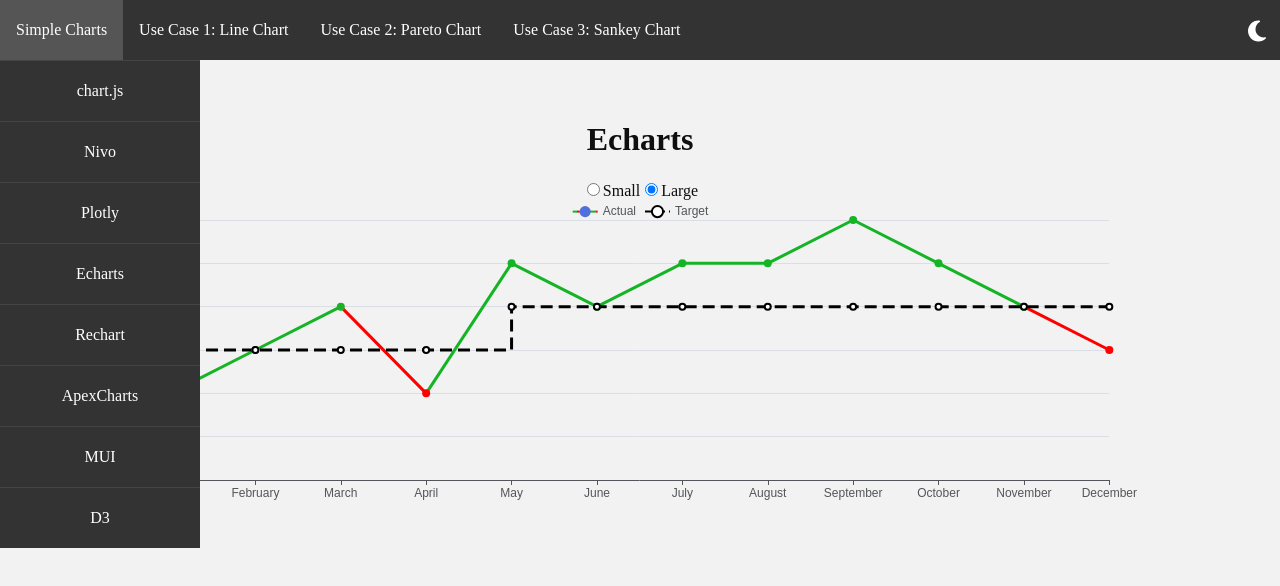
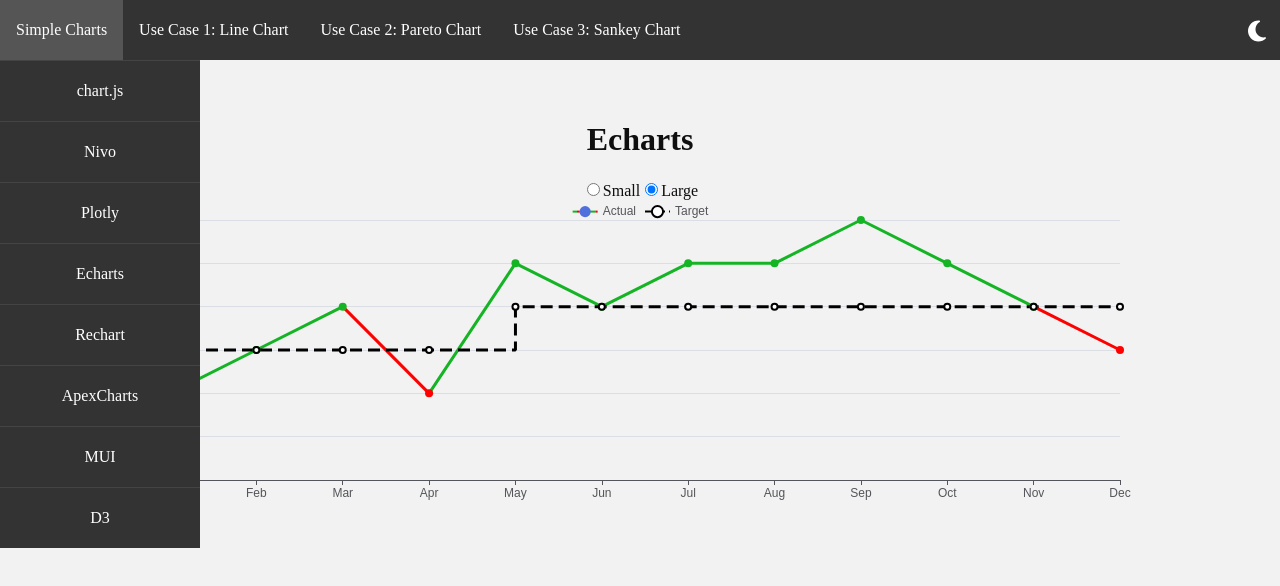
Before and after one commit to Deaniebean/data-viz-libraries, a React (Vite) app: page /echarts/line-chart-custom in a window 1280 px wide. Shown: the top 586 px of the page. Built offline with nearby package versions, Linux system fonts and the light colour scheme; what chartjs-chart-sankey, chartjs-plugin-datalabels would draw is missing.

Commit message:
feinschliff2

```diff
--- a/src/App.tsx
+++ b/src/App.tsx
@@ -19,7 +19,6 @@ import { ChartjsSankey } from "./charts/sankeyChart/ChartjsSankey";
 import { EchartsSankey } from "./charts/sankeyChart/EchartsSankey";
 import { ApexSankeyChart } from "./charts/sankeyChart/ApexSankey";
 import { EchartsSankey2 } from "./charts/sankeyChart/sankeyforPareto/EchartsSankey2";
-import { EchartsSankey3 } from "./charts/sankeyChart/EchartsSankey3";
 import { ChartjsCustom } from "./charts/customLineChart/ChartjsCustom";
 
 function App() {
@@ -62,7 +61,6 @@ function App() {
           <Route path="/apexcharts/sankey" element={<ApexSankeyChart />} />
           <Route path="/echarts/sankey" element={<EchartsSankey />} />
           <Route path="/echarts/sankey2" element={<EchartsSankey2 />} />
-          <Route path="/echarts/sankey3" element={<EchartsSankey3 />} />
         </Routes>
       </div>
     </div>
--- a/src/Navbar.tsx
+++ b/src/Navbar.tsx
@@ -147,10 +147,6 @@ export const Navbar = () => {
               <li>
                 <NavLink to="/echarts/sankey2">Echarts 2</NavLink>
               </li>
-
-            <li>
-                <NavLink to="/echarts/sankey3">Echarts 3</NavLink>
-              </li>
             </ul>
           </li>
         </ul>
--- a/src/charts/customLineChart/ApexChartsCustom2.tsx
+++ b/src/charts/customLineChart/ApexChartsCustom2.tsx
@@ -2,6 +2,7 @@ import Chart from "react-apexcharts";
 import { Data } from "../../utils/DataLineChart";
 import { useState, useEffect } from "react";
 import { ChartWrapper } from "../../common/chartWrapper";
+import { formatMonths } from "../../utils/Months"; // Import the function
 
 export const ApexChartsCustom2 = () => {
   const [chartData] = useState(Data);
@@ -10,15 +11,16 @@ export const ApexChartsCustom2 = () => {
     console.log("Initial chartData:", chartData);
   }, [chartData]);
 
-  const allMonths: string[] = chartData.map((data) => data.month);
-  console.log("All months:", allMonths);
+
+  const allMonths: string[] = formatMonths(chartData.map((data) => data.month));
+
 
   // Create a series where each point includes fillColor for markers
   const series = [
     {
       name: "Actual",
       data: chartData.map((data) => ({
-        x: data.month,
+        x: formatMonths([data.month])[0], // Convert individual month
         y: data.actual,
         fillColor: data.actual >= data.target ? "#14b425" : "#ff0000",
       })),
@@ -26,7 +28,7 @@ export const ApexChartsCustom2 = () => {
     {
       name: "Target",
       data: chartData.map((data) => ({
-        x: data.month,
+        x: formatMonths([data.month])[0], // Convert individual month
         y: data.target,
       })),
       type: "line",
@@ -69,7 +71,6 @@ export const ApexChartsCustom2 = () => {
       toolbar: {
         show: false,
       },
-
     },
     fill: {
       type: ["gradient", "solid"],
@@ -101,7 +102,7 @@ export const ApexChartsCustom2 = () => {
     },
     yaxis: {
       title: {
-        text: "Number of Tickets [-]"
+        text: "Number of Tickets [-]",
       },
       min: 0,
       axisBorder: {
@@ -109,7 +110,7 @@ export const ApexChartsCustom2 = () => {
       },
       axisTicks: {
         show: true,
-      }
+      },
     },
     markers: {
       size: 4,
--- a/src/charts/customLineChart/ChartjsCustom.tsx
+++ b/src/charts/customLineChart/ChartjsCustom.tsx
@@ -13,6 +13,7 @@ import {
 import { ChartWrapper } from "../../common/chartWrapper";
 import { useEffect, useRef, useState } from "react";
 import { Data } from "../../utils/DataLineChart";
+import { formatMonths } from "../../utils/Months";
 
 ChartJS.register(CategoryScale, LinearScale, PointElement, LineElement, Title, Tooltip, Legend);
 
@@ -30,10 +31,14 @@ export const ChartjsCustom = () => {
       };
     }, []);
 
+  const allMonths: string[] = formatMonths(chartData.map((data) => data.month));
+  console.log("All months:", allMonths);
+
   const data = {
-    labels: chartData.map((data) => data.month),
+    labels: allMonths,
     datasets: [
       {
+
         label: "Value",
         data: chartData.map((data) => data.actual),
         borderWidth: 2,
@@ -49,6 +54,9 @@ export const ChartjsCustom = () => {
               : "rgb(255, 0, 0)";
           },
         },
+        datalabels: {
+          display: false,
+        },
       },
       {
         label: "Threshold",
@@ -58,6 +66,9 @@ export const ChartjsCustom = () => {
         borderDash: [5, 5],
         pointRadius: 0,
         stepped:true,
+        datalabels: {
+          display: false,
+        },
       },
     ],
   };
@@ -79,7 +90,11 @@ export const ChartjsCustom = () => {
     },
       x: {
         grid: {
-          display: false,
+          drawOnChartArea: false,
+          },
+        ticks: {
+          display: true,
+
         },
       },
     },
--- a/src/charts/customLineChart/EchartsLineChart.tsx
+++ b/src/charts/customLineChart/EchartsLineChart.tsx
@@ -2,9 +2,11 @@ import ReactECharts from "echarts-for-react";
 import { Data } from "../../utils/DataLineChart";
 import { useState } from "react";
 import { ChartWrapper } from "../../common/chartWrapper";
+import { formatMonths } from "../../utils/Months";
 
 export const EchartsLineChart = () => {
   const [chartData] = useState(Data);
+  const allMonths: string[] = formatMonths(chartData.map((data) => data.month));
 
   // Generate dynamic gradient stops based on actual vs target
   const colorStops = chartData
@@ -27,11 +29,14 @@ export const EchartsLineChart = () => {
     grid: { top: 20, right: 20, bottom: 20, left: 30 },
     xAxis: {
       type: "category",
-      data: chartData.map((data) => data.month),
+      data: allMonths,
       boundaryGap: false,
     },
     yAxis: {
       type: "value",
+      title: {
+        text: "Number of tickets [-]",
+      },
       axisLine: { show: true },
     },
     legend: {
--- a/src/charts/paretoChart/ApexPareto.tsx
+++ b/src/charts/paretoChart/ApexPareto.tsx
@@ -93,9 +93,8 @@ export const ApexPareto = () => {
           yAxisIndex: 1,
           borderColor: '#FF4560',
           strokeDashArray: 4,
-          offsetX: -150,
           borderWidth: 2,
-          width: '155%',
+          width: '120%',
           label: {
             borderColor: '#00E396',
             style: {
--- a/src/charts/paretoChart/ChartjsPareto.tsx
+++ b/src/charts/paretoChart/ChartjsPareto.tsx
@@ -66,8 +66,10 @@ export const ChartjsPareto = () => {
   const data = {
     labels: sortedCategories,
     datasets: [
-
       {
+        datalabels: {
+        display: false,
+      },
         type: 'line' as const,
         label: 'Percentage',
         data: cumulativePercentage,
@@ -107,6 +109,7 @@ export const ChartjsPareto = () => {
           text: 'Open Tickets [-]',
         },
         max: 40,
+          axisLine: { show: true },
       },
       y2: {
         beginAtZero: true,
@@ -126,6 +129,9 @@ export const ChartjsPareto = () => {
           display: true,
           text: 'Categories',
         },
+        grid: {
+          display: false,
+        }
       },
     },
     plugins: {
--- a/src/charts/paretoChart/EchartsPareto.tsx
+++ b/src/charts/paretoChart/EchartsPareto.tsx
@@ -44,8 +44,12 @@ export const EchartsPareto = () => {
     },
     yAxis: [
       {
+        axisTick: {
+          show: true,
+        },
         type: 'value',
         name: 'Open Tickets [-]',
+        axisLine: { show: true },
       },
       {
         type: 'value',
@@ -55,7 +59,14 @@ export const EchartsPareto = () => {
         splitLine: {
           show: false,
         },
+        axisLine: {
+          show: true
+         },
+        axisTick: {
+          show: true,
+        },
       },
+
     ],
     series: [
       {
--- a/src/charts/sankeyChart/ChartjsSankey.tsx
+++ b/src/charts/sankeyChart/ChartjsSankey.tsx
@@ -24,10 +24,10 @@ const getStatusName = (status: number) => {
   };
 
   const colors = {
-    "Backlog": "#808080",
-    "In Progress": "#FFA500",
-    "In Review": "#FF69B4" ,
-    "Done": "#008000",
+    "Backlog": "#80808050",
+    "In Progress": "#FFA50050",
+    "In Review": "#FF69B450" ,
+    "Done": "#00800050",
   };
 
   const getHover = (key: keyof typeof colors) => colors[key];
@@ -65,7 +65,7 @@ const data = {
         label: "Sankey Example",
         data: links,
         datalabels: {
-          display: false, // 👈 Prevents labels from appearing on the Sankey chart
+          display: false,
         },
         colorFrom: (c: { dataset: { data: { [x: string]: { from: string; }; }; }; dataIndex: string | number; })  => {
             const fromStatus = extractStatus(c.dataset.data[c.dataIndex].from);
--- /dev/null
+++ b/src/utils/Months.ts
@@ -0,0 +1,18 @@
+export const formatMonths = (months: string[]): string[] => {
+    const monthAbbreviations: Record<string, string> = {
+      January: "Jan",
+      February: "Feb",
+      March: "Mar",
+      April: "Apr",
+      May: "May",
+      June: "Jun",
+      July: "Jul",
+      August: "Aug",
+      September: "Sep",
+      October: "Oct",
+      November: "Nov",
+      December: "Dec",
+    };
+
+    return months.map((month) => monthAbbreviations[month] || month);
+  };
```
Also changed, not shown: src/charts/sankeyChart/sankeyforPareto/EchartsSankey2.tsx (+7 -7 lines).
